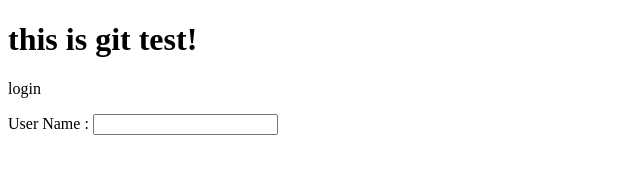
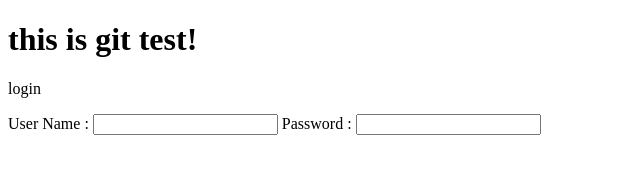
Before and after one commit to MungHtun/myappsample, a plain HTML site: page index.html in a window 1280 px wide. Shown: the whole page, without its empty margins (0-640 px from the left). Drawn offline with Linux system fonts and the light colour scheme.

Commit message:
Update index.html

```diff
--- a/index.html
+++ b/index.html
@@ -11,6 +11,8 @@
     <p>login <form action="" method="post">
         <label for="name">User Name :</label>
         <input type="text" id="name">
+     <label for="password">Password :</label>
+        <input type="password" id="password">
     </form></p>
 </body>
 </html>
```
